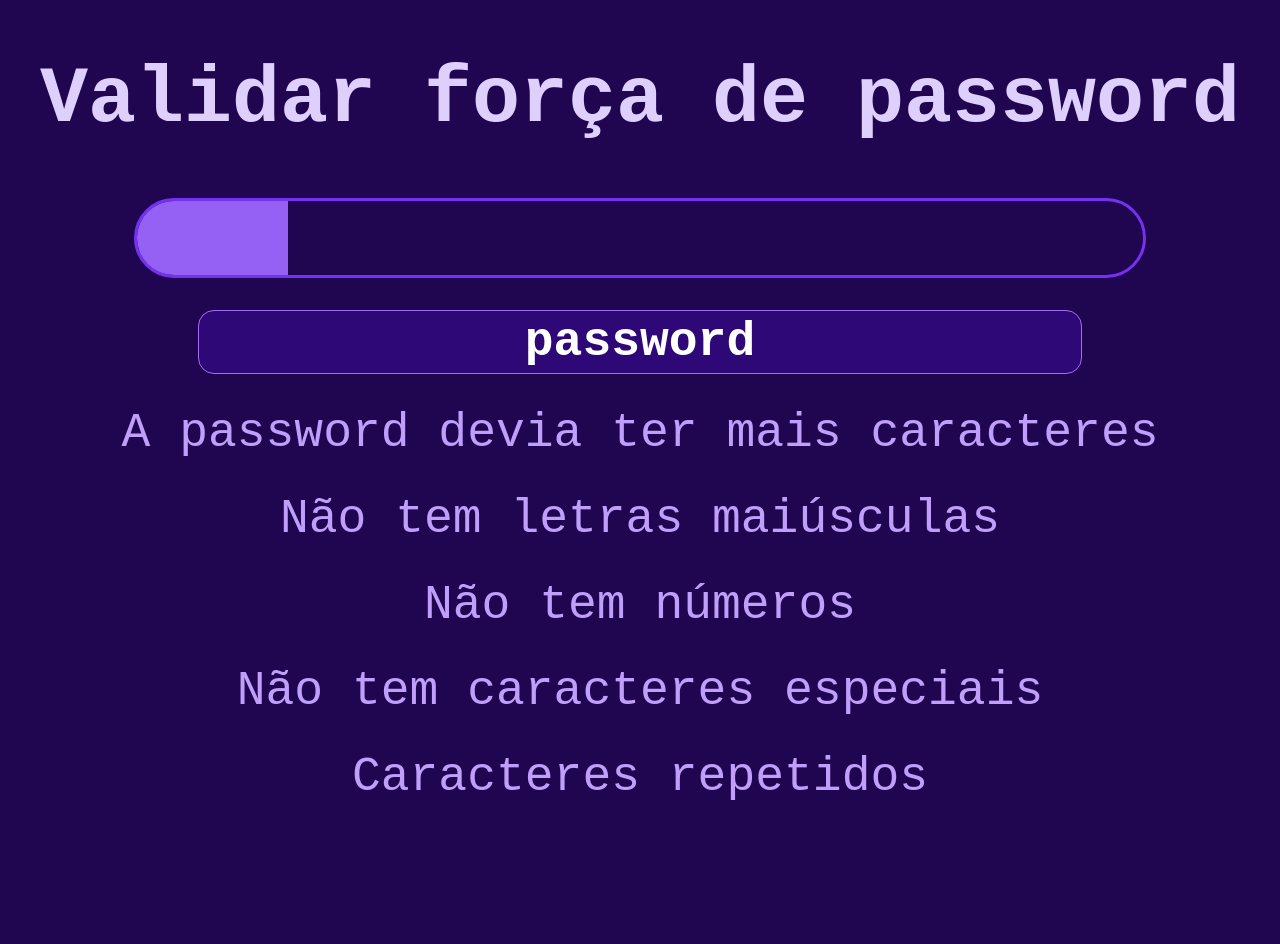
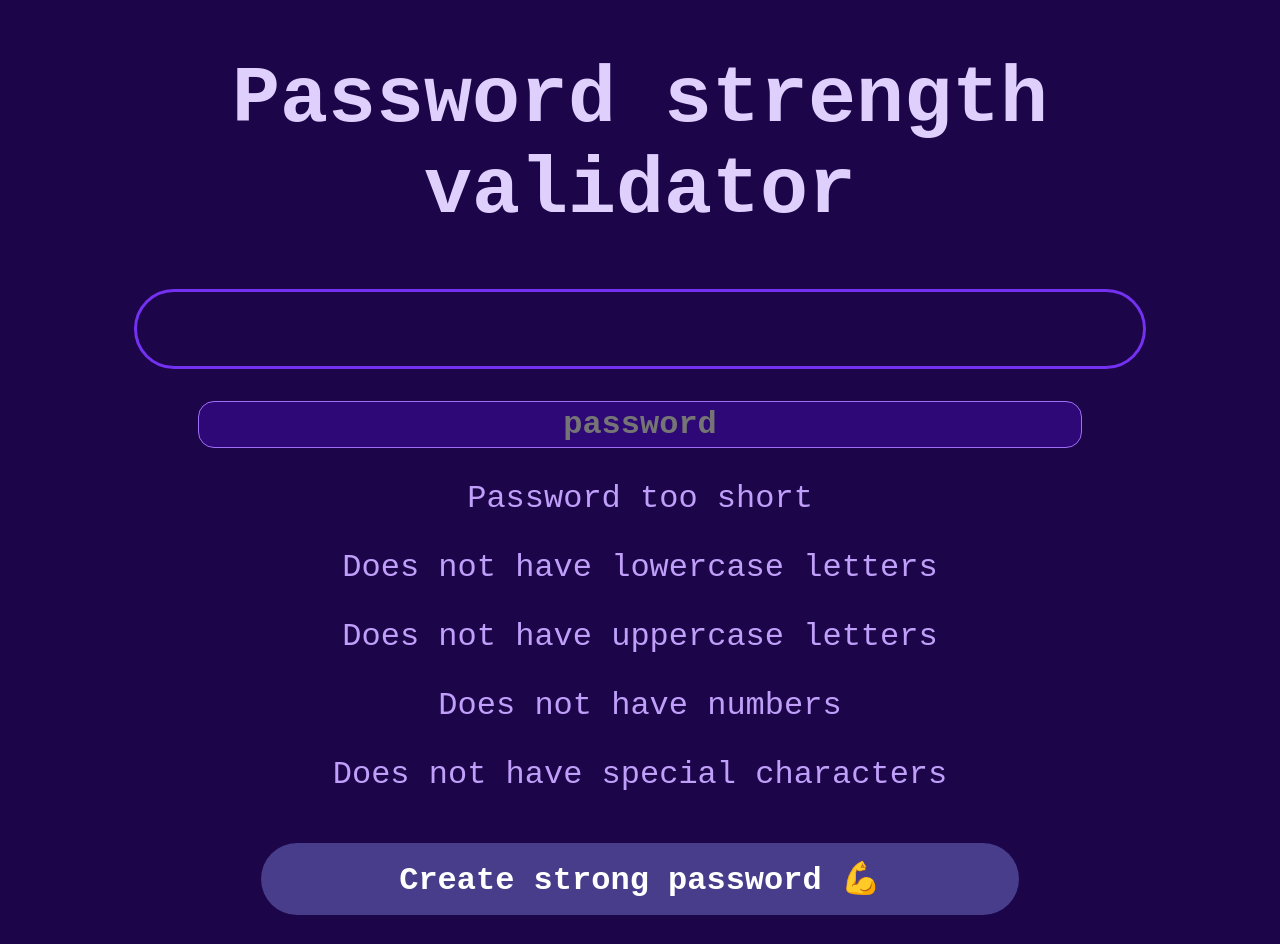
Before and after one commit to pncsoares/password-strength-validator, a plain HTML site: page src/index.html in a window 1280 px wide. Before the commit the page ends 812 px from the top, so only its background shows below. Drawn offline with Linux system fonts and the light colour scheme.

Commit message:
Add password generation feature

```diff
--- a/src/index.html
+++ b/src/index.html
@@ -1,5 +1,6 @@
 <!DOCTYPE html>
 <html lang="en">
+
 <head>
     <meta charset="UTF-8">
     <meta http-equiv="X-UA-Compatible" content="IE=edge">
@@ -8,12 +9,19 @@
     <link rel="stylesheet" href="./style.css">
     <script src="./script.js" defer></script>
 
-  <title>Validador de Password</title>
+    <title>Password strength validator</title>
 </head>
+
 <body>
-  <h1>Validar força de password</h1>
+    <h1>Password strength validator</h1>
     <div class="strengt-meter" id="strengt-meter"></div>
-  <input class="password-input" id="password-input" value="password" type="text" autofocus aria-label="password">
+    <input class="password-input" id="password-input" placeholder="password" type="text" autofocus
+        aria-label="password">
     <div id="reasons" class="reasons"></div>
+    <br>
+    <button class="button" onclick="generatePassword()">Create strong password 💪</button>
+    <br>
+    <label id="generated-password"></label>
 </body>
+
 </html>
--- a/src/script.js
+++ b/src/script.js
@@ -1,63 +1,63 @@
 // Labels
-const shortPasswordLabel = 'Password é muito curta'
-const mustHaveMoreCharactersLabel = 'A password devia ter mais caracteres'
-const lowerCaseCharactersLabel = 'letras minúsculas'
-const upperCaseCharactersLabel = 'letras maiúsculas'
-const numbersLabel = 'números'
-const specialCharactersLabel = 'caracteres especiais'
-const repeatedCharactersLabel = 'Caracteres repetidos'
-const doesNotHaveLabel = 'Não tem'
-const mustHaveMoreLabel = 'Devia ter mais'
+const shortPasswordLabel = 'Password too short';
+const mustHaveMoreCharactersLabel = 'The password could have more characteres';
+const lowerCaseCharactersLabel = 'lowercase letters';
+const upperCaseCharactersLabel = 'uppercase letters';
+const numbersLabel = 'numbers';
+const specialCharactersLabel = 'special characters';
+const repeatedCharactersLabel = 'Repeated characters';
+const doesNotHaveLabel = 'Does not have';
+const mustHaveMoreLabel = 'Could have more';
 
-const strengthMeter = document.getElementById('strengt-meter')
-const passwordInput = document.getElementById('password-input')
-const reasonsContainer = document.getElementById('reasons')
+const strengthMeter = document.getElementById('strengt-meter');
+const passwordInput = document.getElementById('password-input');
+const reasonsContainer = document.getElementById('reasons');
 
-passwordInput.addEventListener('input', updateStrengthMeter)
+passwordInput.addEventListener('input', updateStrengthMeter);
 
 // force initial execution
-updateStrengthMeter()
+updateStrengthMeter();
 
 function updateStrengthMeter() {
-  const weaknesses = calculatePasswordStrength(passwordInput.value)
+    const weaknesses = calculatePasswordStrength(passwordInput.value);
 
-  let strength = 100
-  reasonsContainer.innerHTML = ''
+    let strength = 100;
+    reasonsContainer.innerHTML = '';
 
     weaknesses.forEach(weakness => {
         if (weakness == null) {
-      return
+            return;
         }
 
-    strength -= weakness.deduction
+        strength -= weakness.deduction;
 
-    const messageElement = document.createElement('div')
-    messageElement.innerText = weakness.message
-    reasonsContainer.appendChild(messageElement)
+        const messageElement = document.createElement('div');
+        messageElement.innerText = weakness.message;
+        reasonsContainer.appendChild(messageElement);
     })
 
-  strengthMeter.style.setProperty('--strength', strength)
+    strengthMeter.style.setProperty('--strength', strength);
 }
 
 function calculatePasswordStrength(password) {
-  const weaknesses = []
+    const weaknesses = [];
 
-  weaknesses.push(lengthWeakness(password))
-  weaknesses.push(lowerCaseWeakness(password))
-  weaknesses.push(upperCaseWeakness(password))
-  weaknesses.push(numberWeakness(password))
-  weaknesses.push(specialCharactersWeakness(password))
-  weaknesses.push(repeatCharacteresWeakness(password))
+    weaknesses.push(lengthWeakness(password));
+    weaknesses.push(lowerCaseWeakness(password));
+    weaknesses.push(upperCaseWeakness(password));
+    weaknesses.push(numberWeakness(password));
+    weaknesses.push(specialCharactersWeakness(password));
+    weaknesses.push(repeatCharacteresWeakness(password));
 
-  return weaknesses
+    return weaknesses;
 }
 
 function lengthWeakness(password) {
-  const length = password.length
+    const length = password.length;
 
     if (length <= 5) {
         return {
-      message: shortPasswordMessage,
+            message: shortPasswordLabel,
             deduction: 40
         }
     }
@@ -71,23 +71,23 @@ function lengthWeakness(password) {
 }
 
 function lowerCaseWeakness(password) {
-  return characterTypeWeakness(password, /[a-z]/g, lowerCaseCharactersLabel)
+    return characterTypeWeakness(password, /[a-z]/g, lowerCaseCharactersLabel);
 }
 
 function upperCaseWeakness(password) {
-  return characterTypeWeakness(password, /[A-Z]/g, upperCaseCharactersLabel)
+    return characterTypeWeakness(password, /[A-Z]/g, upperCaseCharactersLabel);
 }
 
 function numberWeakness(password) {
-  return characterTypeWeakness(password, /[1-9]/g, numbersLabel)
+    return characterTypeWeakness(password, /[1-9]/g, numbersLabel);
 }
 
 function specialCharactersWeakness(password) {
-  return characterTypeWeakness(password, /[^0-9a-zA-Z\s]/g, specialCharactersLabel)
+    return characterTypeWeakness(password, /[^0-9a-zA-Z\s]/g, specialCharactersLabel);
 }
 
 function characterTypeWeakness(password, regexExpression, type) {
-  const matches = password.match(regexExpression) || []
+    const matches = password.match(regexExpression) || [];
 
     if (matches.length === 0) {
         return {
@@ -105,7 +105,7 @@ function characterTypeWeakness(password, regexExpression, type) {
 }
 
 function repeatCharacteresWeakness(password) {
-  const matches = password.match(/(.)\1/g) || []
+    const matches = password.match(/(.)\1/g) || [];
 
     if (matches.length > 0) {
         return {
@@ -114,3 +114,68 @@ function repeatCharacteresWeakness(password) {
         }
     }
 }
+
+function getAlphabet() {
+    return ['A', 'B', 'C', 'D', 'E', 'F', 'G', 'H', 'I', 'J', 'K', 'L', 'M', 'N', 'O', 'P', 'Q', 'R', 'S', 'T', 'U', 'V', 'W', 'X', 'Y', 'Z'];
+}
+
+function getRandomAlphabet(index) {
+    const alphabet = getAlphabet();
+    return alphabet[index];
+}
+
+function getNumbers() {
+    return [0, 1, 2, 3, 4, 5, 6, 7, 8, 9];
+}
+
+function getRandomNumber(index) {
+    const numbers = getNumbers();
+    return numbers[index];
+}
+
+function getSpecialCharacters() {
+    return ['$', '!', '_', '-', '.', '#', '@', '%', '(', ')', '=', '*'];
+}
+
+function getRandomSpecialCharacter(index) {
+    const specialCharacters = getSpecialCharacters();
+    return specialCharacters[index];
+}
+
+function generateRandomNumber(min, max) {
+    return Math.floor(Math.random() * (max - min + 1)) + min;
+}
+
+function generatePassword() {
+    const passwordLabel = document.getElementById('generated-password');
+    let generatedPassword = '';
+    let randomNumber, flag, lowerUpperCaseFlag;
+
+    for (let i = 0; i < 16; i++) {
+        flag = generateRandomNumber(1, 3);
+
+        if (flag == 1) {
+            lowerUpperCaseFlag = generateRandomNumber(0, 1);
+            randomNumber = generateRandomNumber(0, 25);
+            let letter = getRandomAlphabet(randomNumber);
+
+            if (lowerUpperCaseFlag == 0) {
+                letter = letter.toLowerCase();
+            }
+
+            generatedPassword += letter;
+        }
+        else if (flag == 2) {
+            randomNumber = generateRandomNumber(0, 9);
+            const number = getRandomNumber(randomNumber);
+            generatedPassword += number;
+        }
+        else if (flag == 3) {
+            randomNumber = generateRandomNumber(0, 11);
+            const specialCharacter = getRandomSpecialCharacter(randomNumber);
+            generatedPassword += specialCharacter;
+        }
+    }
+
+    passwordLabel.innerText = generatedPassword;
+}
--- a/src/style.css
+++ b/src/style.css
@@ -7,7 +7,7 @@ h1 {
 }
 
 div, input {
-  font-size: 3rem;
+  font-size: 2rem;
 }
 
 *::before, *::after, * {
@@ -15,7 +15,7 @@ div, input {
 }
 
 body {
-  background-color: hsl(261, 88%, 17%);
+  background-color: hsl(261, 88%, 15%);
   color: hsl(261, 88%, 90%);
   text-align: center;
 }
@@ -61,3 +61,24 @@ body {
   margin-top: 2rem;
   color: hsl(261, 88%, 80%);
 }
+
+button {
+    margin: 2rem;
+    width: 60%;
+    max-width: 800px;
+    font-size: 2rem;
+    background-color: darkslateblue;
+    color: white;
+    border: none;
+    border-radius: 5rem;
+    padding: 1rem;
+    cursor: pointer;
+    font-weight: bold;
+}
+
+label {
+    color: chartreuse;
+    margin: 2rem;
+    font-size: 1.5rem;
+    font-weight: bold;
+}
```
Also changed, not shown: 1 other file. Lines whose indentation alone changed are shown as unchanged.
